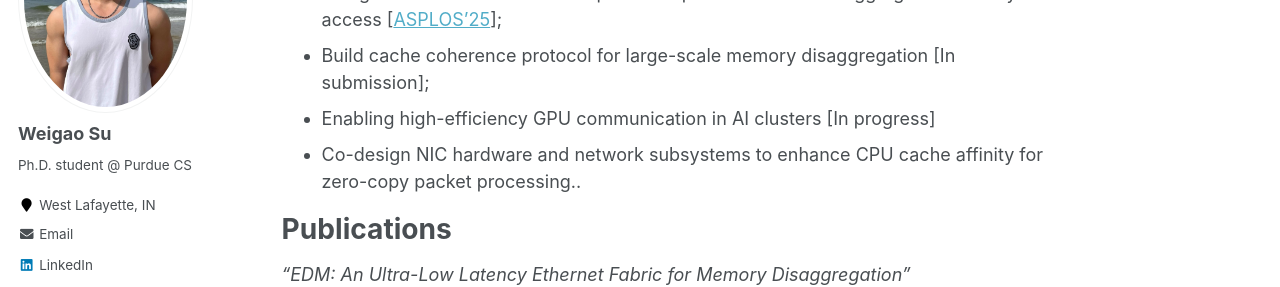
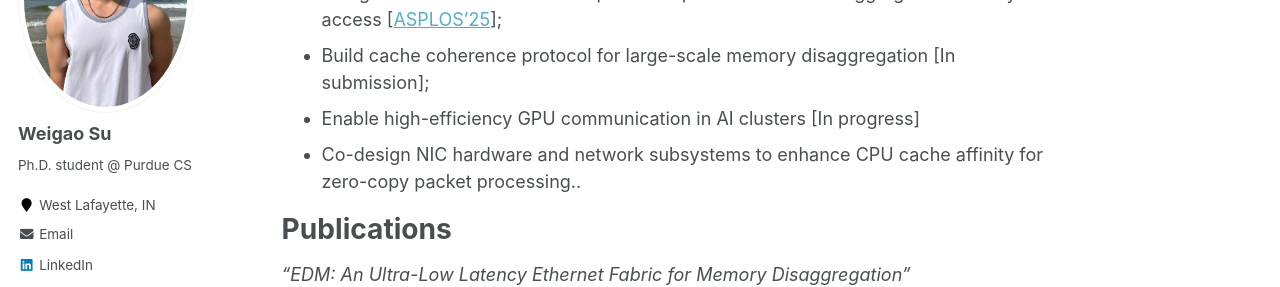
Before and after one commit to wegul/wegul.github.io, a Jekyll site: the page built from _pages/about.md, in a window 1280 px wide and 900 px high, scrolled down 313 px. Shown: the part 152-439 px from the top of the window. Built offline with Jekyll 4.4.1, drawn with Linux system fonts in a browser that asks for light colours.

Commit message:
Update about.md

```diff
--- a/_pages/about.md
+++ b/_pages/about.md
@@ -20,7 +20,7 @@ My research centers on the design and development of resource-disaggregated syst
 
 - Design network hardwares to improve the performance of disaggregated memory access [[ASPLOS'25](https://dl.acm.org/doi/abs/10.1145/3669940.3707221)];
 - Build cache coherence protocol for large-scale memory disaggregation [In submission];
-- Enabling high-efficiency GPU communication in AI clusters [In progress]
+- Enable high-efficiency GPU communication in AI clusters [In progress]
 - Co-design NIC hardware and network subsystems to enhance CPU cache affinity for zero-copy packet processing..
 
 
```
